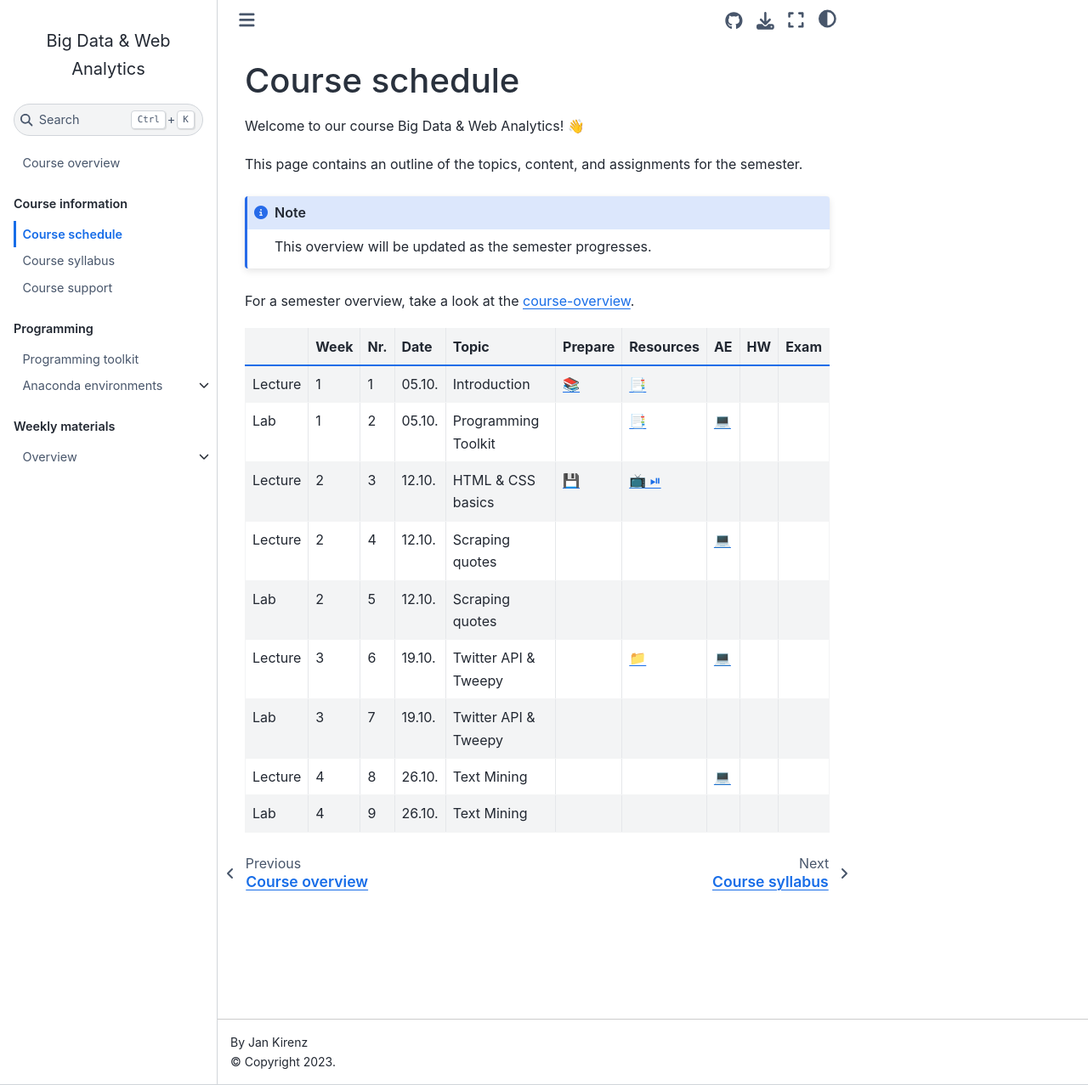
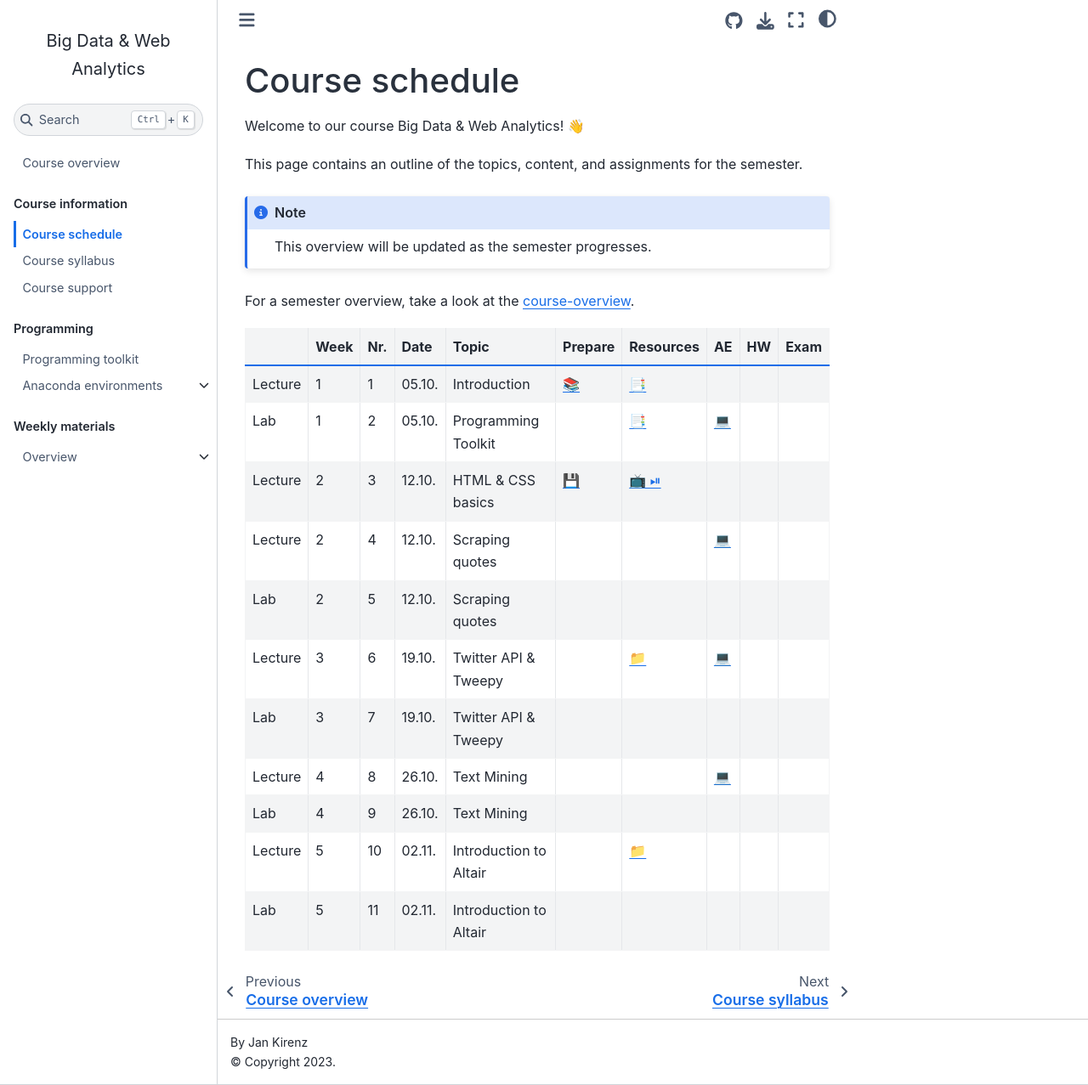
Before and after one commit to om2-ws22/website, a Jupyter Book: the page built from docs/course-schedule.md, in a window 1280 px wide and 1277 px high. Shown: the whole window at 85% size. Built offline with Jupyter Book 1.0.4 settings and Sphinx 7.4.7 and the Sphinx Book theme 1.1.4, drawn with Linux system fonts in a browser that asks for light colours; comment, search, counter and statistics services are not loaded.

Commit message:
Update course-schedule.md

```diff
--- a/docs/course-schedule.md
+++ b/docs/course-schedule.md
@@ -23,3 +23,5 @@ For a semester overview, take a look at the [course-overview](../docs/course-ove
 |	Lab	|	3	|	7	|	19.10.	|	Twitter API & Tweepy	|		|		|		|		|		|
 |	Lecture	|	4	|	8	|	26.10.	|	Text Mining	|		|		|	[💻](../weeks/week4.md)	|		|		|
 |	Lab	|	4	|	9	|	26.10.	|	Text Mining	|		|		|		|		|		|
+|	Lecture	|	5	|	10	|	02.11.	|	Introduction to Altair	|		|	[📁](../weeks/week5.md)	|		|		|		|
+|	Lab	|	5	|	11	|	02.11.	|	Introduction to Altair	|		|		|		|		|		|
```
